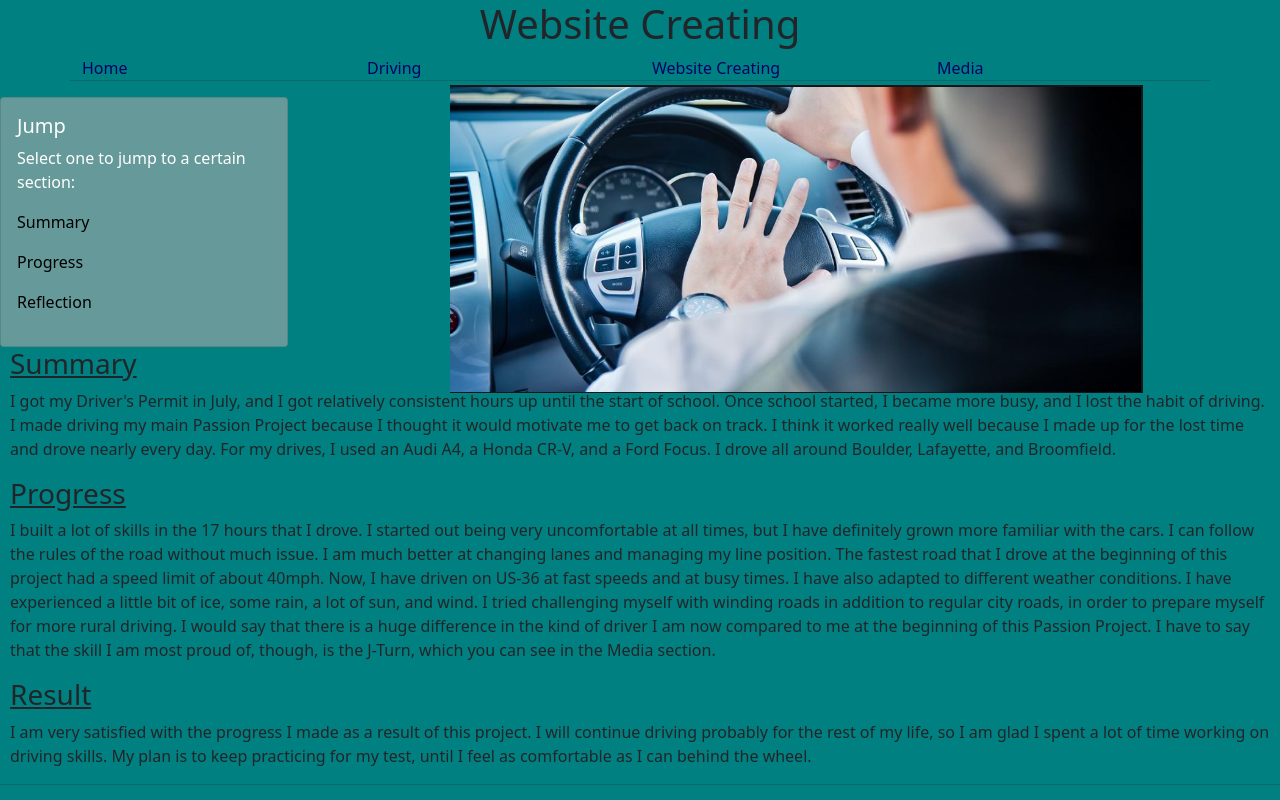
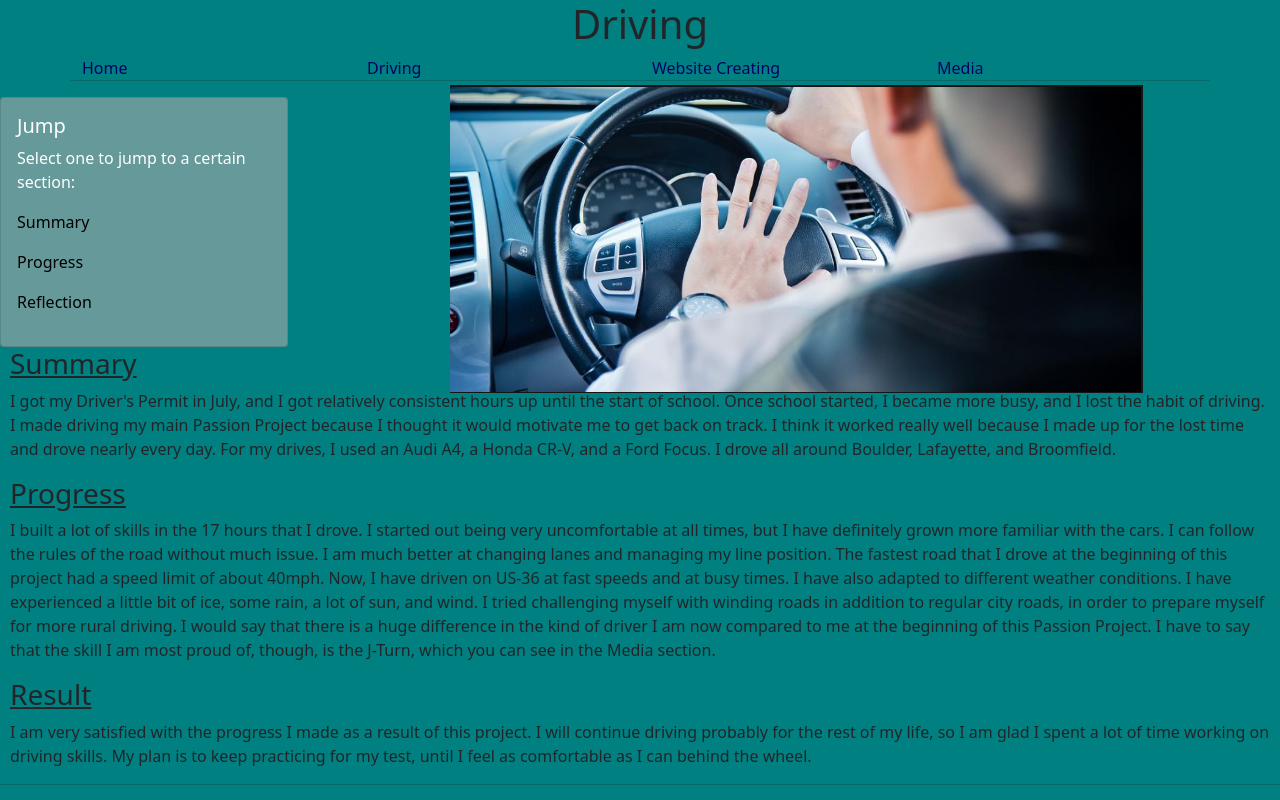
Before and after one commit to blspears01/blspears01.github.io, a plain HTML site: page driving.html in a window 1280 px wide. Shown: the top 800 px of the page. Drawn offline with Linux system fonts and the light colour scheme.

Commit message:
Update driving.html

```diff
--- a/driving.html
+++ b/driving.html
@@ -10,7 +10,7 @@
 	type="text/css"
 	href="bootstrap2.css"
 		/>
-	<h1>Website Creating</h1>
+	<h1>Driving</h1>
 </head>
 <body class="background">
 	<div class="sticky">
@@ -20,7 +20,7 @@
 			<a class="special" href="index.html">Home</a>
 			</div>
 			<div class="col-md-3">
-			<a class="special" href="something.html">Driving</a>
+			<a class="special" href="driving.html">Driving</a>
 			</div>
 			<div class="col-md-3">
 			<a class="special" href="websiting.html">Website Creating</a>
```
